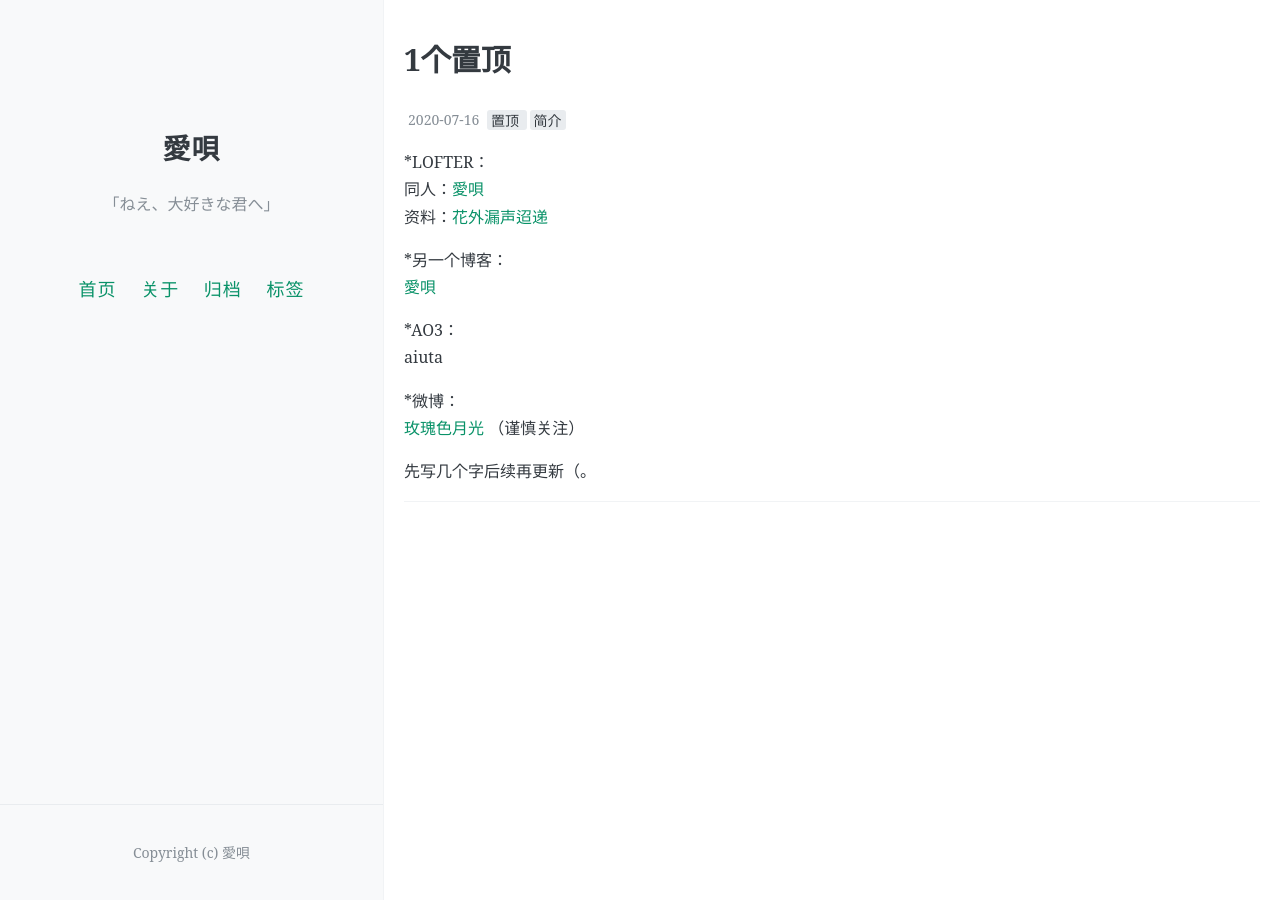
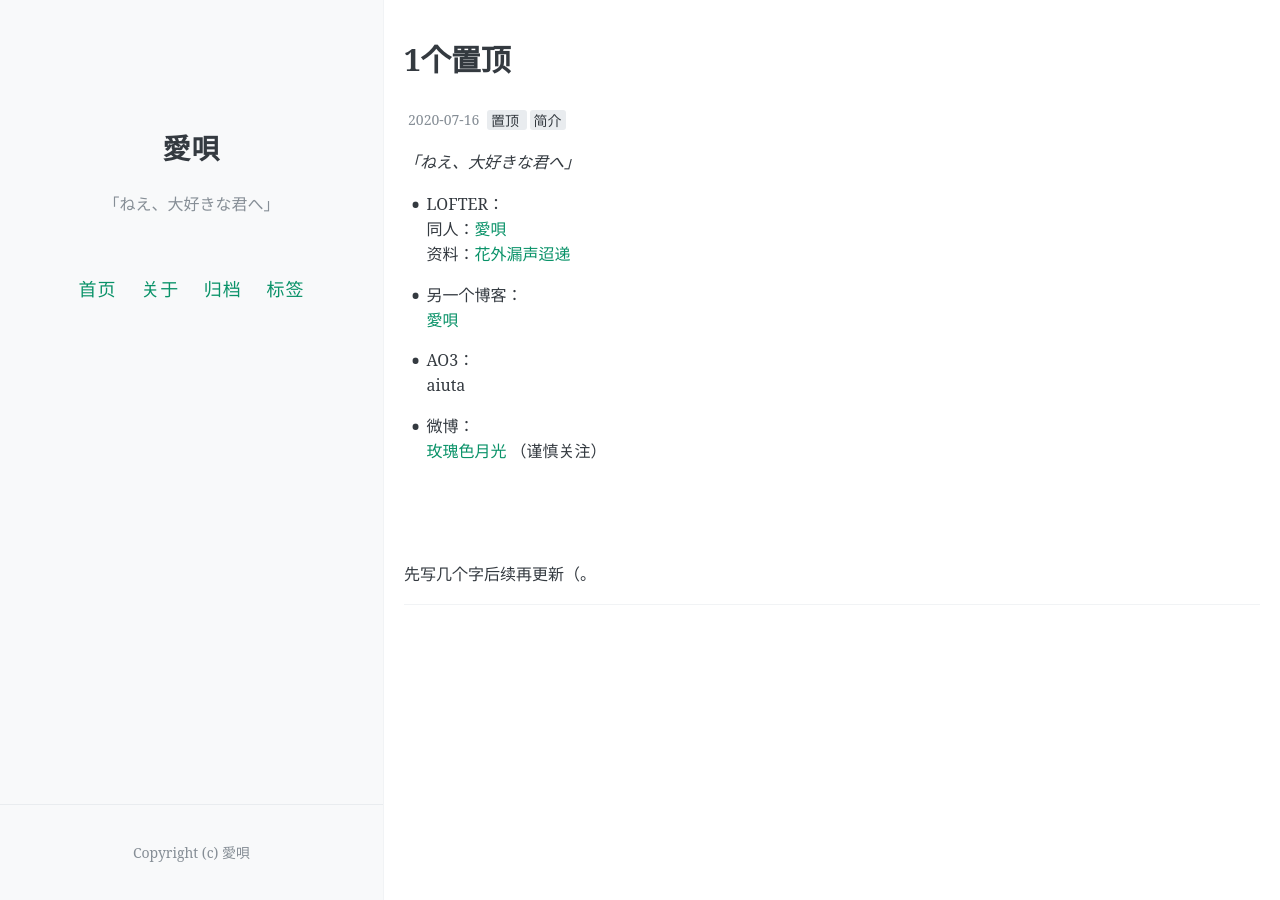
Before and after one commit to aiuta264/aiuta, a Jekyll site: the page built from _posts/2020-07-16-zhiding.md, in a window 1280 px wide. Built offline with Jekyll 4.4.1, drawn with Linux system fonts in a browser that asks for light colours; comment, search, counter and statistics services are not loaded.

Commit message:
Update 2020-07-16-zhiding.md

```diff
--- a/_posts/2020-07-16-zhiding.md
+++ b/_posts/2020-07-16-zhiding.md
@@ -9,18 +9,24 @@ comments: true
 pinned: true
 ---
 
-*LOFTER：
+*「ねえ、大好きな君へ」*
+
+
+* LOFTER：
 同人：[愛唄](https://aiuta.lofter.com/ "愛唄的LOFTER")
 资料：[花外漏声迢递](http://huawailousheng.lofter.com/  "花外漏声迢递的LOFTER")
 
-*另一个博客：
+* 另一个博客：
 [愛唄](http://aiuta.3rin.net/ "愛唄的BLOG")
 
-*AO3：
+* AO3：
 aiuta
 
-*微博：
+* 微博：
 [玫瑰色月光](https://weibo.com/u/1961289715 "玫瑰色月光") （谨慎关注）
 
 
+<br>
+<br>
+<br>
 先写几个字后续再更新（。
```
